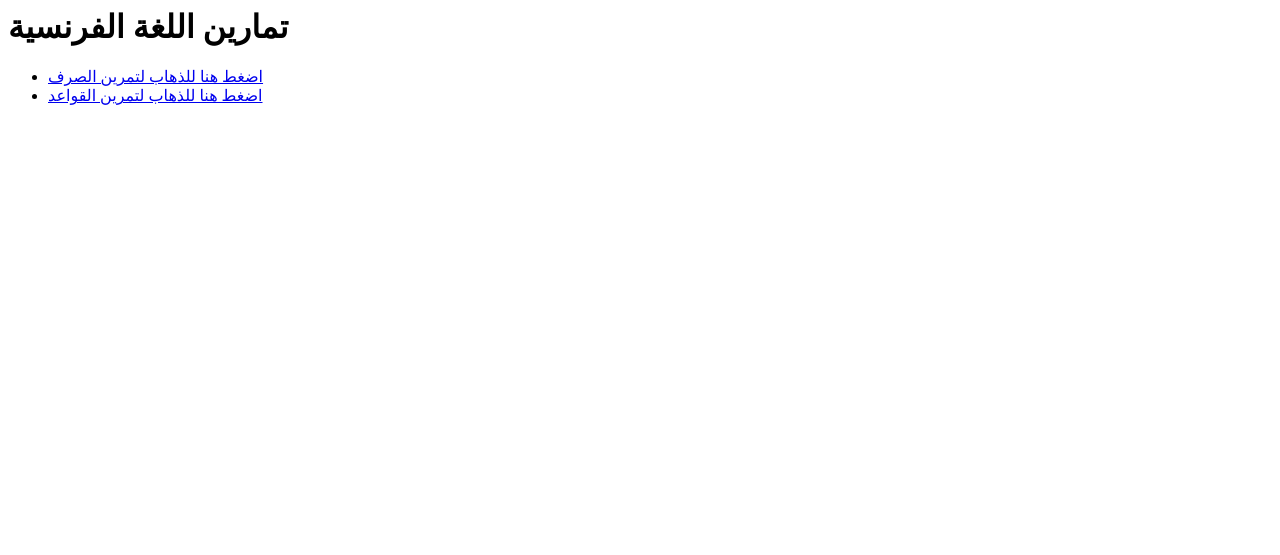
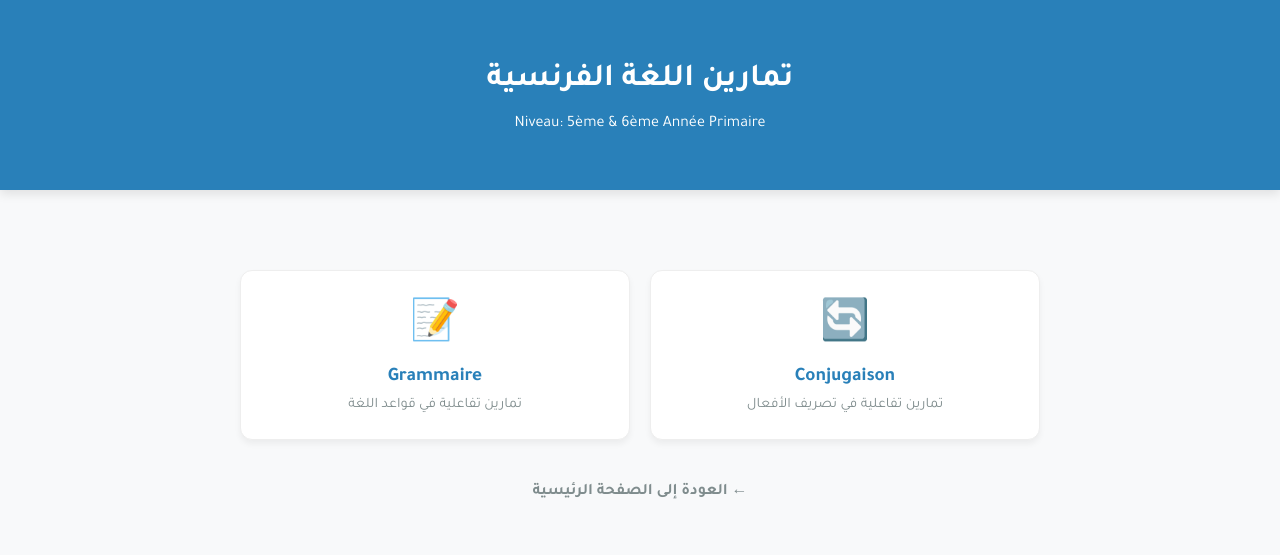
Before and after one commit to tamarins/tamareen, a plain HTML site: page french.html in a window 1280 px wide. Drawn offline with Linux system fonts and the light colour scheme.

Commit message:
Update french.html

```diff
--- a/french.html
+++ b/french.html
@@ -1,5 +1,120 @@
-<h1>تمارين اللغة الفرنسية</h1>
-<ul>
-    <li><a href="conjugaison1.html">اضغط هنا للذهاب لتمرين الصرف</a></li>
-    <li><a href="grammaire1.html">اضغط هنا للذهاب لتمرين القواعد</a></li>
-</ul>
+<!DOCTYPE html>
+<html lang="ar" dir="rtl">
+<head>
+    <meta charset="UTF-8">
+    <meta name="viewport" content="width=device-width, initial-scale=1.0">
+    <title>تمارين اللغة الفرنسية</title>
+    <link href="https://fonts.googleapis.com/css2?family=Tajawal:wght@400;700&display=swap" rel="stylesheet">
+    <style>
+        :root {
+            --primary: #2980b9;
+            --bg: #f8f9fa;
+        }
+
+        body {
+            font-family: 'Tajawal', sans-serif;
+            background-color: var(--bg);
+            margin: 0;
+            padding: 0;
+            text-align: center;
+        }
+
+        header {
+            background: var(--primary);
+            color: white;
+            padding: 40px 20px;
+            box-shadow: 0 4px 10px rgba(0,0,0,0.1);
+        }
+
+        .container {
+            max-width: 800px;
+            margin: 30px auto;
+            padding: 20px;
+        }
+
+        h1 { margin-bottom: 10px; }
+
+        .exercises-grid {
+            display: grid;
+            grid-template-columns: repeat(auto-fit, minmax(250px, 1fr));
+            gap: 20px;
+            margin-top: 30px;
+        }
+
+        .ex-card {
+            background: white;
+            border-radius: 12px;
+            padding: 25px;
+            text-decoration: none;
+            color: #333;
+            box-shadow: 0 4px 6px rgba(0,0,0,0.05);
+            transition: all 0.3s ease;
+            border: 1px solid #eee;
+            display: flex;
+            flex-direction: column;
+            align-items: center;
+        }
+
+        .ex-card:hover {
+            transform: translateY(-5px);
+            box-shadow: 0 8px 15px rgba(0,0,0,0.1);
+            border-color: var(--primary);
+        }
+
+        .icon {
+            font-size: 40px;
+            margin-bottom: 15px;
+        }
+
+        .ex-title {
+            font-weight: bold;
+            font-size: 1.2rem;
+            color: var(--primary);
+        }
+
+        .ex-desc {
+            font-size: 0.9rem;
+            color: #7f8c8d;
+            margin-top: 8px;
+        }
+
+        .back-link {
+            display: inline-block;
+            margin-top: 40px;
+            color: #7f8c8d;
+            text-decoration: none;
+            font-weight: bold;
+        }
+
+        .back-link:hover { color: var(--primary); }
+    </style>
+</head>
+<body>
+
+<header>
+    <h1>تمارين اللغة الفرنسية</h1>
+    <p>Niveau: 5ème & 6ème Année Primaire</p>
+</header>
+
+<div class="container">
+    <div class="exercises-grid">
+
+        <a href="conjugaison1.html" class="ex-card">
+            <span class="icon">🔄</span>
+            <span class="ex-title">Conjugaison</span>
+            <span class="ex-desc">تمارين تفاعلية في تصريف الأفعال</span>
+        </a>
+
+        <a href="grammaire1.html" class="ex-card">
+            <span class="icon">📝</span>
+            <span class="ex-title">Grammaire</span>
+            <span class="ex-desc">تمارين تفاعلية في قواعد اللغة</span>
+        </a>
+
+        </div>
+
+    <a href="index.html" class="back-link">← العودة إلى الصفحة الرئيسية</a>
+</div>
+
+</body>
+</html>
```
